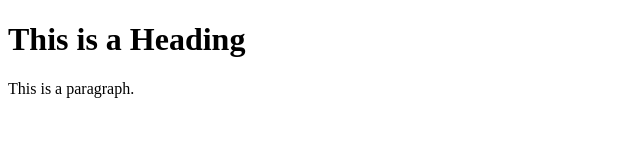
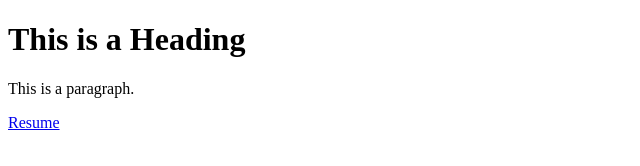
Before and after one commit to Yuliadocs/Yuliadocs.github.io, a plain HTML site: page index.html in a window 1280 px wide. Shown: the full height of the page, 0-640 px from the left. Drawn offline with Linux system fonts and the light colour scheme.

Commit message:
Adding Resume link

```diff
--- a/index.html
+++ b/index.html
@@ -10,3 +10,5 @@
 
 </body>
 </html>
+
+<a href="https://Yuliadocs.github.io/Resume.pdf">Resume</a>
```
